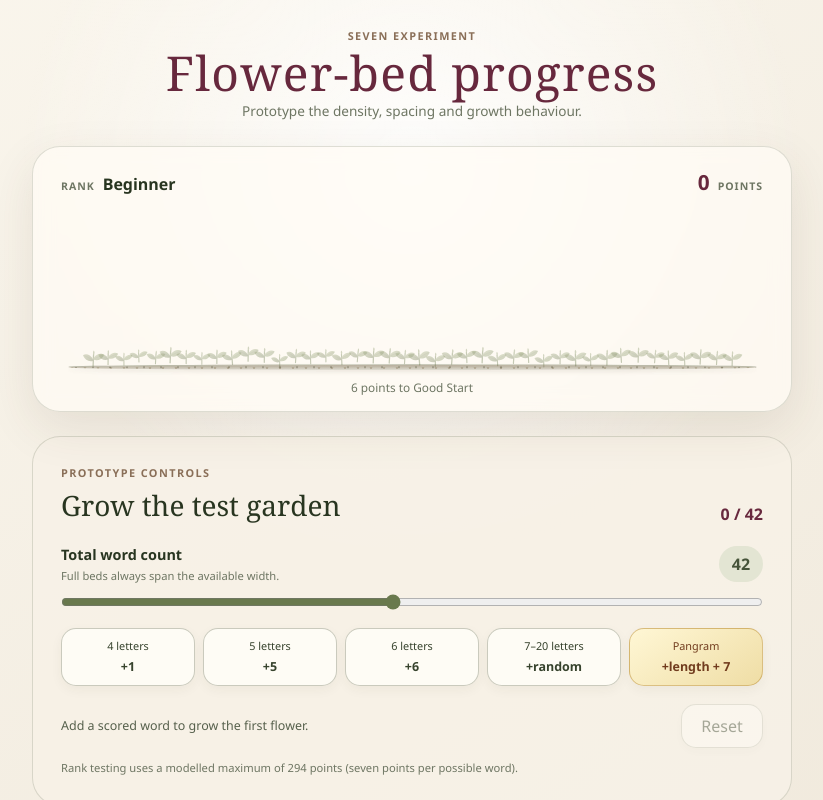
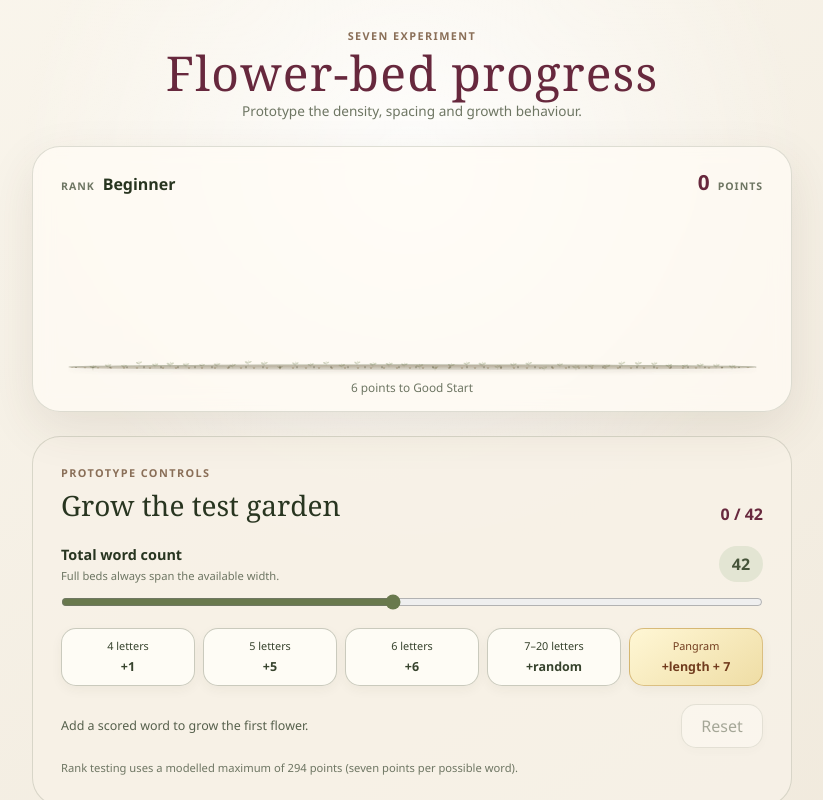
Before and after one commit to mikej340/seven, a Next.js app: page /flower-bed in a window 1280 px wide. Shown: the whole page, without its empty margins (228-1051 px from the left). Built offline with nearby package versions, Linux system fonts and the light colour scheme.

Commit message:
Shrink seedling placeholders

```diff
--- a/app/flower-bed/page.tsx
+++ b/app/flower-bed/page.tsx
@@ -88,7 +88,7 @@ export default function FlowerBedPrototype() {
           lean: -5 + variation(index, 1) * 10,
           baseline: -2 + variation(index, 2) * 5,
           depth: Math.floor(variation(index, 3) * 3),
-          seedlingHeight: 62 + Math.round(variation(index, 4) * 18),
+          seedlingHeight: 21 + Math.round(variation(index, 4) * 6),
         };
       }),
     [totalWords],
```
